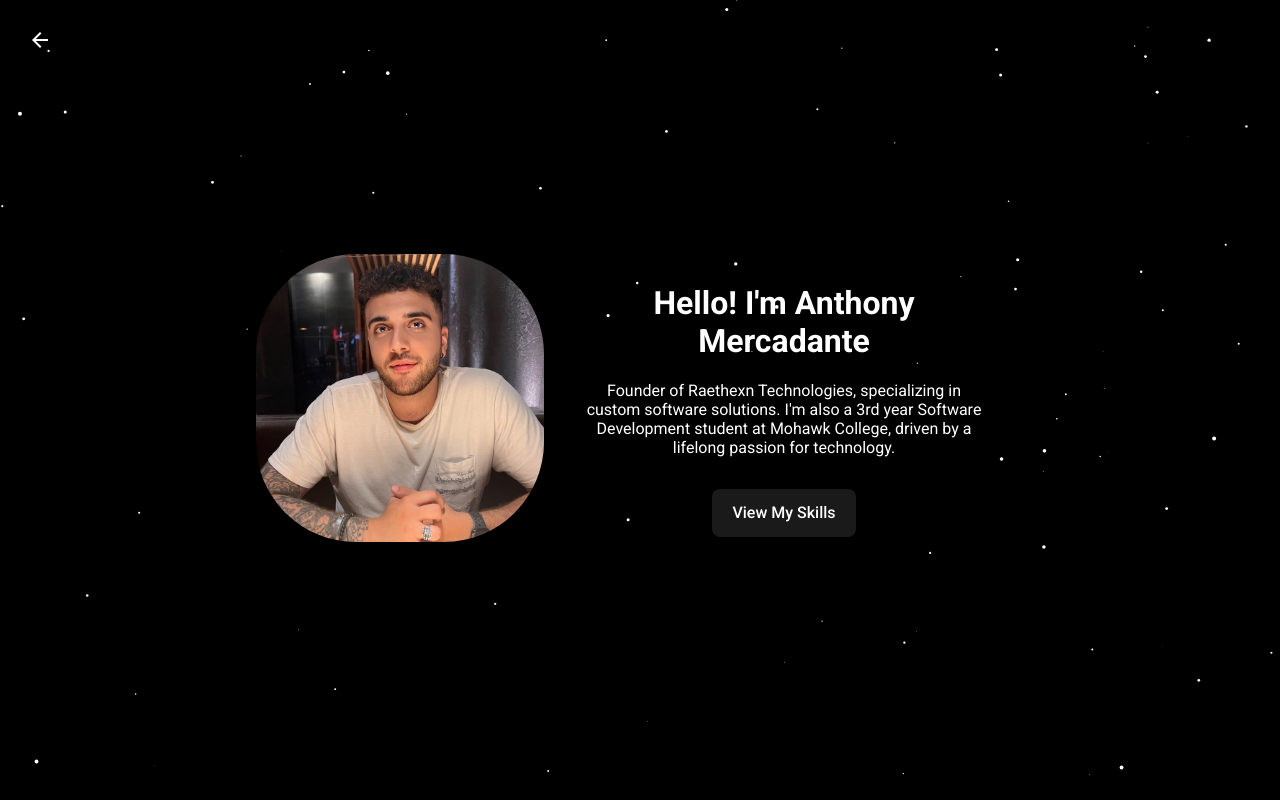
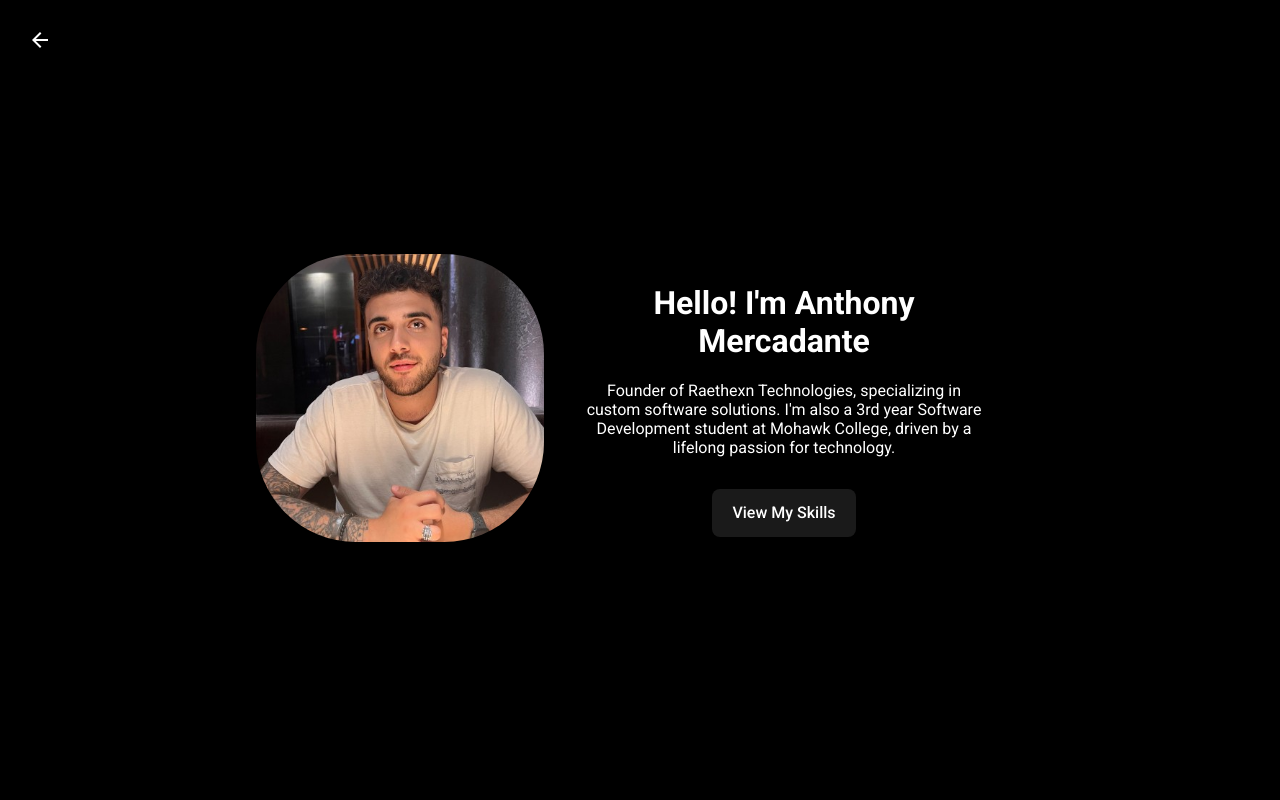
Before and after one commit to AnthonyMercadante/AnthonyMercadante.github.io, a React (Create React App) app: page /about-me in a window 1280 px wide. Built offline with nearby package versions, Linux system fonts and the light colour scheme.

Commit message:
Removed dynamic star field background.

```diff
--- a/src/pages/AboutMe/AboutMe.tsx
+++ b/src/pages/AboutMe/AboutMe.tsx
@@ -5,7 +5,6 @@ import ArrowBackIcon from '@mui/icons-material/ArrowBack';
 import { useNavigate } from 'react-router-dom';
 import profileImage from '../../assets/images/professional-photo.jpg';
 import LandscapeOverlay from '../../components/LandscapeOverlay';
-import Starfield from '../../components/Starfield';
 
 const AboutMe = () => {
   const theme = useTheme();
@@ -60,7 +59,7 @@ const AboutMe = () => {
           },
         },
       }}
-    > <Starfield/>
+    >
       <IconButton onClick={handleBack} sx={{ position: 'absolute', top: 20, left: 20, zIndex: 1 }}>
         <ArrowBackIcon />
       </IconButton>
```
